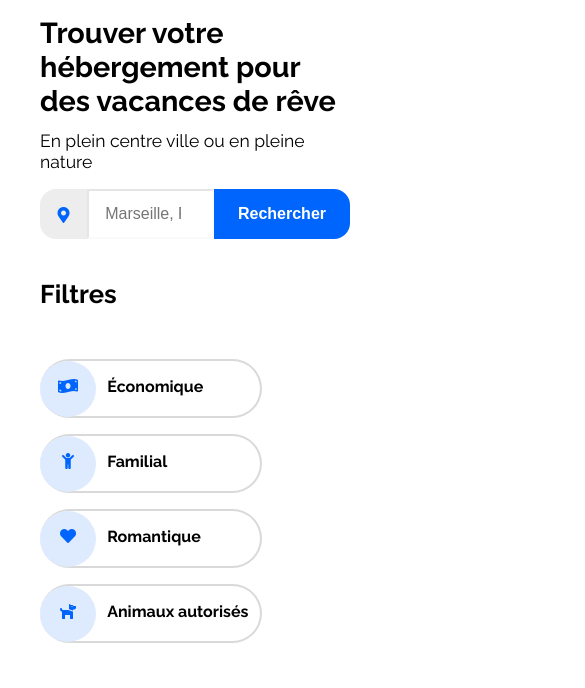
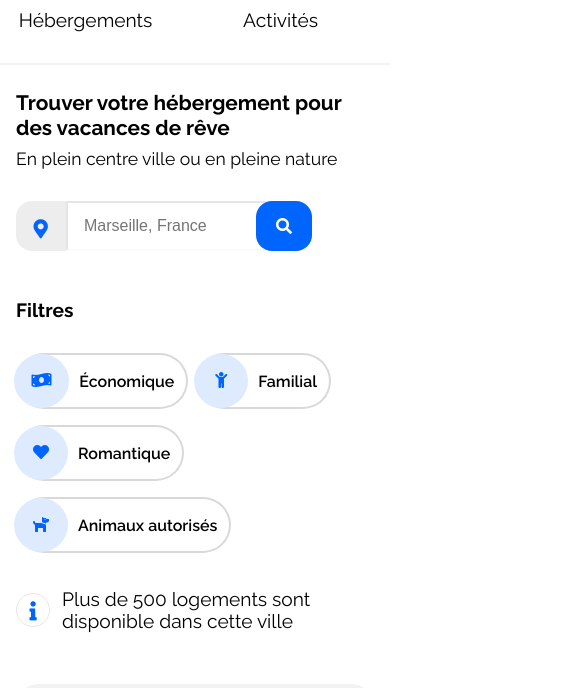
Before and after one commit to belkaaloul/belkaaloul-Ilyes_2_04022021, a plain HTML site: page index.html in a window 390 px wide. Shown: the part 106-794 px from the top of the page, 585 px wide, since content can reach past the window. Drawn offline with Linux system fonts and the light colour scheme.

Commit message:
mise en place des MQ

```diff
--- a/index.html
+++ b/index.html
@@ -21,11 +21,11 @@
 		</header>
 		<!--en-tete-->
 		<!--contenu de page-->
-		<main class="contenu de page">
+		<main class="contenu-de-page">
 			<!--section-recherches-->
 			<section class="recherche-choix">
 				<div class="recherche-titre">
-					<h1 class="titre d'en-tete">Trouver votre hébergement pour des vacances de rêve</h1>
+					<h1 class="titre-en-tete">Trouver votre hébergement pour des vacances de rêve</h1>
 					<p class="sous-titre-en-tete">
 						En plein centre ville ou en pleine nature
 					</p>
@@ -34,12 +34,15 @@
 					<span class="recherche-form-icone"><i class="fas fa-map-marker-alt"></i></span>
 					<input class="recherche-form-input" type="search" placeholder="Marseille, France" size="1">
 					<button class="recherche-form-input-envoyer">
-						<span class="texte-rechercher">Rechercher</span>
-						<i class="icone-loupe fas fa-search"></i>
+						<span class="recherche-form-input-envoyertext">Rechercher</span>
+						<i class="recherche-form-input-envoyericone fas fa-search" aria-hidden="true"></i>
 					</button>
 				</form>
 				<div class="filtres-recherche">
+					<div class="filtres-recherche-en-tete-titre">
 						<h2 class="titre-filtres-recherche">Filtres</h2>
+					</div>
+					<div class="contenu-filtres-recherche-cat">
 						<div class="filtres-recherche-cat">
 							<div class="filtres-recherche-icon">
 								<i class="fas fa-money-bill-wave"></i>
@@ -65,6 +68,8 @@
 							<span class="titre-filtres-recherche-cat">Animaux autorisés</span>
 						</div>
 					</div>
+
+				</div>
 				<div class="nombre-resultat-recherche">
 					<div class="resultat-recherche-icone">
 						<i class="fas fa-info icone-info"></i>
@@ -77,6 +82,7 @@
 				<!--section-hebergements-->
 			</section>
 			<section class="hebergements-ville-marseille" id="hebergements-ville-marseille">
+				<div class="hebergements-section">
 					<div class="hebergements-principaux-ville-marseille">
 						<h2 class="hebergements-principal-titre">Hébergements à Marseille</h2>
 						<article class="carte-hebergement-principal">
@@ -257,6 +263,7 @@
 							</a>
 						</div>
 					</aside>
+				</div>
 			</section>
 			<!--section-hebergements-->
 			<!--section-activites-->
--- a/stylereservia.css
+++ b/stylereservia.css
@@ -25,7 +25,7 @@ body {
   display: grid;
   justify-content: center;
   align-items: center;
-  grid-template-columns: 1fr repeat(3, 160px);
+  grid-template-columns: 1fr repeat(3, 10rem);
   padding: 0;
   margin: 0;
 }
@@ -62,7 +62,7 @@ main
 {
   max-width: 1440px;
   margin: auto;
-  padding: 0 2.5rem;
+  padding: 0 1.75rem;
 }
 h1
 {
@@ -74,38 +74,23 @@ h1
   margin-top: 0;
   font-size: 1.1rem;
 }
+.recherche-titre
+{
+  margin-bottom: 2rem;
+}
 .recherche-form
 {
   display: inline-flex;
   max-width: 100%;
   overflow: auto;
 }
-.recherche-form-input-envoyer
+.recherche-form-icone
 {
-  background-color: #0065FC;
-  color: white;
-  font-weight: bold;
-  border: none;
-  border-radius: 0 1rem 1rem 0;
-  padding: 0 1.5rem 0 1.5rem;
-  font-size: 1rem;
-}
-.texte-rechercher
-{
-  display: block;
-}
-.icone-loupe
-{
-  background-color: #0065FC;
-  color: white;
-  font-weight: bold;
-  border: none;
-  border-radius: 0 1rem 1rem 0;
-  padding: 0;
-  font-family: "Raleway", "Sans serif";
-  font-size: 1rem;
-  cursor: pointer;
-  display: none !important;
+  background-color: #80808024;
+  border-color: #808080bd;
+  border-radius: 1rem 0 0 1rem;
+  height: 50px;
+  width: 50px;
 }
 .recherche-form-input
 {
@@ -115,48 +100,52 @@ h1
   border-color: #eeeeee40;
   font-size: 1rem;
 }
-.recherche-form-icone
+.recherche-form-input-envoyer
 {
-  background-color: #80808024;
-  border-color: #808080bd;
-  border-radius: 1rem 0 0 1rem;
-  height: 50px;
-  width: 50px;
+  background-color: #0065FC;
+  color: white;
+  font-weight: bold;
+  border: none;
+  border-radius: 0 1rem 1rem 0;
+  padding: 0 1.5rem;
+  font-family: "Raleway", "Sans serif";
+  font-size: 1rem;
+  cursor: pointer;
 }
 .fa, .fas
 {
   padding: 1.1rem;
   color: #0065fc;
 }
-.titre-filtres-recherche
+.filtres-recherche
 {
   display: flex;
   align-items: center;
-  font-size: 1.5rem;
+  margin-bottom: 1rem;
+  margin-top: 2rem;
+}
+.filtres-recherche-en-tete-titre
+{
+  font-size: 1rem;
   font-weight: bold;
-  padding: 0 2rem 1rem 0;
-  margin-top: 0;
-  font-size: 1.6em;
-  height: 55px;
-  width: 80px;
+  margin-right: 2rem;
 }
-.filtres-recherche
+.contenu-filtres-recherche-cat
 {
-  display: flex;
-  margin-top: 1.7rem;
-  flex-wrap: wrap;
+  display: grid;
+  grid-template-columns: repeat(4, auto);
+  grid-column-gap: 2rem;
 }
 .filtres-recherche-cat
 {
   display: flex;
-  align-items: baseline;
-  margin-right: 2rem;
+  align-items: center;
   border: 2px solid #d9d9d9;
   border-radius: 2rem;
   border-left: none;
-  margin-bottom: 1rem;
-  height: 55px;
-  width: 220px
+  height: 52px;
+  width: auto;
+  cursor: pointer;
 }
 .filtres-recherche-cat:hover
 {
@@ -166,27 +155,23 @@ h1
 {
   background-color: #DEEBFF;
   border-radius: 100%;
-  min-height: 3.5rem;
-  min-width: 3.5rem;
+  min-height: 54px;
+  min-width: 54px;
   display: flex;
   justify-content: center;
+  margin: -2px;
 }
 .titre-filtres-recherche-cat
 {
-  display: flex;
-  align-items: center;
-  justify-content: space-around;
-  cursor: pointer;
-  margin-bottom: 1rem;
-  font-weight: bold;
-  margin: 0 1rem;
-  margin: 0 0.7rem;
+  padding: 0 0.75rem;
+  font-weight: 600;
 }
 .nombre-resultat-recherche
 {
   display: flex;
+  flex-direction: row;
   align-items: center;
-  margin: 1.5rem 0 2rem 0;
+  margin: 0 0 2rem 0;
 }
 .resultat-recherche-icone
 {
@@ -199,20 +184,19 @@ h1
   justify-content: center;
   margin-right: 12px;
 }
-
-.hebergements-ville-marseille
+.hebergements-section
 {
-  display: flex;
+ display: flex;
 }
 .hebergements-principaux-ville-marseille
 {
   display: grid;
   grid-template-columns: repeat(3, 1fr);
-  column-gap: 2rem;
-  row-gap: 2rem;
+  column-gap: 0.75rem;
+  row-gap: 1.5rem;
   background-color: #F2F2F2;
   border-radius: 1.4rem;
-  padding: 1.5rem 2rem 2rem 2rem;
+  padding: 1.5rem 1rem;
 }
 .hebergements-principal-titre
 {
@@ -249,15 +233,15 @@ h1
 }
 .titre-figcaption-carte-hebergement-principal
 {
-  margin: 0.25rem 0 0 1rem;
+  margin: 0.25rem 0 0 0.75rem;
 }
 .carte-hebergement-principal-description
 {
-  margin: 0.25rem 0 0 1rem;
+  margin: 0.25rem 0 0 0.75rem;
 }
 .carte-hebergement-principal-note-generale
 {
-  margin: 1rem 0 0.75rem 1rem;
+  margin: 1rem 0 0.65rem 0.75rem;
 }
 .carte-hebergement-principal-note[data-active=true]
 {
@@ -332,9 +316,9 @@ h1
 {
   position: relative;
   min-height: 100%;
-  width: 35%;
-  min-width: 35%;
-  max-width: 35%;
+  width: 50%;
+  min-width: 50%;
+  max-width: 50%;
 }
 .figure-carte-hebergement-populaire-photo
 {
@@ -355,7 +339,7 @@ h1
 }
 .carte-hebergement-populaire-description
 {
-  margin: 0.25rem 0.75rem 0 0.75rem;
+  margin: 0.5rem 0.75rem 0 0.75rem;
 }
 .separateur-titre-note
 {
@@ -363,14 +347,12 @@ h1
 }
 .carte-hebergement-populaire-note-generale
 {
-  margin: 0 0.75rem 1rem 0.75rem;
+  margin: 3rem 0.75rem 0.5rem 0.75rem;
 }
 .les-activites-ville-marseille
 {
   display: grid;
   row-gap: 2rem;
-  grid-template-columns: repeat(4, 1fr);
-  grid-template-rows: auto 12rem 2rem 2rem 2rem 12rem;
   column-gap: 2rem;
   margin: 4rem 0 4rem 0;
 }
@@ -389,6 +371,237 @@ h1
 .contenu-carte-activites:hover
 {
   transform: scale(1.02);
+}
+.contenu-carte-activites
+{
+  position: relative;
+  flex: 1;
+}
+.image-contenu-carte-activites
+{
+  position: absolute;
+    height: 100%;
+    width: 100%;
+    object-fit: cover;
+}
+.titre-carte-activites
+{
+  margin: 1.2rem 1.5rem 1.2rem 1.5rem;
+}
+
+.pied-de-page
+{
+  background-color: #F2F2F2;
+  width: 100%;
+}
+.contenu-pied-de-page
+{
+  display: flex;
+  width: 1400px;
+  max-width: 100%;
+  padding: 0 2rem;
+  box-sizing: border-box;
+}
+.colonne-contenu-pied-de-page
+{
+  width: 32%;
+  padding: 2rem 2rem 2rem 2rem;
+}
+.rubrique-colonne-contenu-pied-de-page
+{
+  display: flex;
+  margin: 1rem 0 1rem 0rem;
+}
+a
+{
+  text-decoration: none;
+  color: black;
+}
+
+
+@media screen and (max-width: 500px)
+{
+.hebergements-populaire-marseille
+{
+  padding: 0.5rem;
+}
+.hebergements-principaux-ville-marseille
+{
+  grid-template-columns: 1fr;
+  background-color: white;
+  padding: 0;
+}
+.les-activites-ville-marseille
+{
+  row-gap: 2rem;
+  grid-template-columns: 1fr;
+  grid-template-rows: auto 12rem 12rem 12rem 12rem 12rem 12rem;
+}
+}
+
+
+
+@media screen and (max-width: 600px)
+{
+.contenu-de-page
+ {
+   padding: 0 1rem;
+ }
+.filtres-recherche
+{
+  align-items: flex-start;
+}
+.contenu-filtres-recherche-cat
+{
+  grid-column-gap: 0.5rem;
+  justify-content: flex-start;
+}
+
+.sous-titre-en-tete
+{
+  margin-bottom: 2rem;
+}
+.recherche-form
+{
+  display: flex;
+  width: 100%;
+}
+.recherche-form-input
+{
+  border-right: none;
+}
+.recherche-form-input-envoyer
+{
+  border-radius: 1rem;
+  margin-left: -10px;
+  padding: 0 1.25rem;
+}
+.recherche-form-input-envoyertext
+{
+  display: none;
+}
+.recherche-form-input-envoyericone
+{
+  display: block;
+  padding: 0;
+  color: white;
+}
+.filtres-recherche-en-tete-titre
+{
+  font-size: 1rem;
+  margin-right: 0;
+  margin-bottom: 1rem;
+}
+}
+
+
+
+@media screen and (min-width: 601px)
+{
+.recherche-form-input-envoyertext
+{
+  display: block;
+}
+.recherche-form-input-envoyericone
+{
+  display: none !important;
+}
+}
+
+
+
+@media screen and (max-width: 768px)
+{
+.header-nav
+{
+  margin-bottom: 1rem;
+  width: 100%;
+  padding: 0;
+}
+#barre-nav
+{
+  grid-template-columns: repeat(2, 1fr);
+  grid-template-rows: repeat(2, 1fr);
+}
+.titre-logo
+{
+  grid-area: 1 / 1 / 2 / 2;
+  padding-left: 1rem;
+}
+.lien-nav {
+  padding: 1rem 2.5rem 2rem 1rem;
+  border-bottom: 2px solid #f2f2f2fa;
+}
+
+.lien-nav:hover
+{
+  padding-top: 1rem;
+  color: #0065FC;
+  border-top: none;
+  border-bottom: 2px solid #0065FC;
+}
+
+.nav-inscription
+{
+  grid-area: 1 / 2 / 2 / 3;
+  order: 2;
+  justify-self: end;
+  padding-right: 4rem;
+}
+h1
+{
+  font-size: 1.3rem;
+}
+.recherche-form-input
+{
+  width: 12.5rem;
+  padding: 0rem 2.5rem 0rem 1rem;
+}
+.filtres-recherche-cat
+{
+  font-size: 16px;
+}
+.contenu-pied-de-page
+{
+  flex-direction: column;
+  padding: 2rem;
+}
+.colonne-contenu-pied-de-page
+{
+  width: 100%;
+  padding: 0;
+  margin: 1rem 0;
+}
+.colonne-contenu-pied-de-page:first-child
+{
+  margin-top: 0;
+}
+.colonne-contenu-pied-de-page:last-child
+{
+  margin-bottom: 0;
+}
+.titre-colonne-contenu-pied-de-page
+{
+  margin: 0;
+}
+.rubrique-colonne-contenu-pied-de-page
+{
+  margin-bottom: 0;
+}
+}
+
+@media screen and (min-width: 1024px)
+
+{
+.titre-hebergements-populaires
+{
+  grid-column: 1/-1;
+}
+.les-activites-ville-marseille
+{
+  row-gap: 2rem;
+  grid-template-columns: repeat(4, 1fr);
+  grid-template-rows: auto 12rem 2rem 2rem 2rem 12rem;
 }
 .carteactivites1
 {
@@ -420,47 +633,76 @@ h1
   grid-column: 4/5;
   grid-row: 4/7;
 }
-.contenu-carte-activites
+}
+
+@media screen and (max-width: 1024px)
 {
-  position: relative;
-  flex: 1;
+body
+{
+  font-family: 'Raleway', sans-serif;
+  font-weight: 400;
+  font-size: 1.2rem;
+  color: black;
 }
-.image-contenu-carte-activites
+.contenu-filtres-recherche-cat
 {
-  position: absolute;
-    height: 100%;
-    width: 100%;
-    object-fit: cover;
+  display: flex;
+  flex-direction: row;
+  flex-wrap: wrap;
+  grid-row-gap: 1rem;
 }
+.filtres-recherche
+{
+  flex-direction: column;
+  align-items: flex-start;
+}
+.titre-filtres-recherche
+{
+  font-size: 1.2rem;
+}
+}
+@media screen and (min-width: 501px) and (max-width: 1023px)
+{
 .titre-carte-activites
 {
-  margin: 1.2rem 1.5rem 1.2rem 1.5rem;
+  margin: 0.5rem;
+  font-size: 1rem;
+  font-weight: 600
 }
-.pied-de-page
+.les-activites-ville-marseille
 {
-  background-color: #F2F2F2;
-  width: 100%;
+  row-gap: 2rem;
+  grid-template-columns: repeat(3, 1fr);
+  grid-template-rows: auto 12rem 12rem;
 }
-.contenu-pied-de-page
+}
+
+@media screen and (max-width: 1230px)
+{
+.contenu-filtres-recherche-cat
 {
   display: flex;
-  width: 1400px;
-  max-width: 100%;
-  padding: 0 2rem;
-  box-sizing: border-box;
+  flex-direction: row;
+  flex-wrap: wrap;
+  grid-row-gap: 1rem;
 }
-.colonne-contenu-pied-de-page
+.filtres-recherche
 {
-  width: 32%;
-  padding: 2rem 2rem 2rem 2rem;
+  flex-direction: column;
+  align-items: flex-start;
 }
-.rubrique-colonne-contenu-pied-de-page
+.titre-filtres-recherche
+{
+  font-size: 1.2rem;
+}
+.hebergements-section
 {
   display: flex;
-  margin: 1rem 0 1rem 0rem;
+  flex-direction: column-reverse;
 }
-a
+.hebergements-populaire-marseille
 {
-  text-decoration: none;
-  color: black;
+  margin-left: 0;
+  margin-bottom: 2.5rem;
 }
+}
```
Lines whose indentation alone changed are shown as unchanged.
